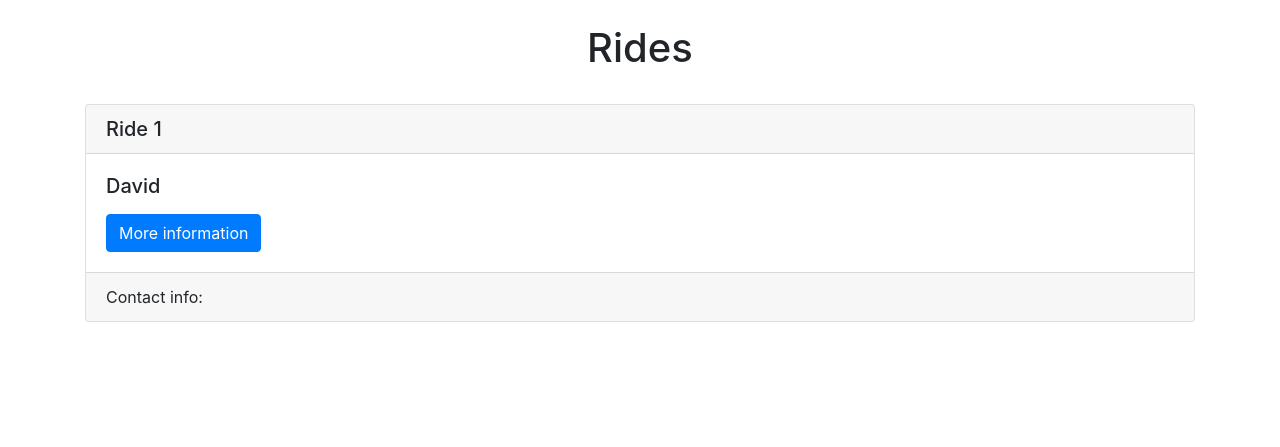
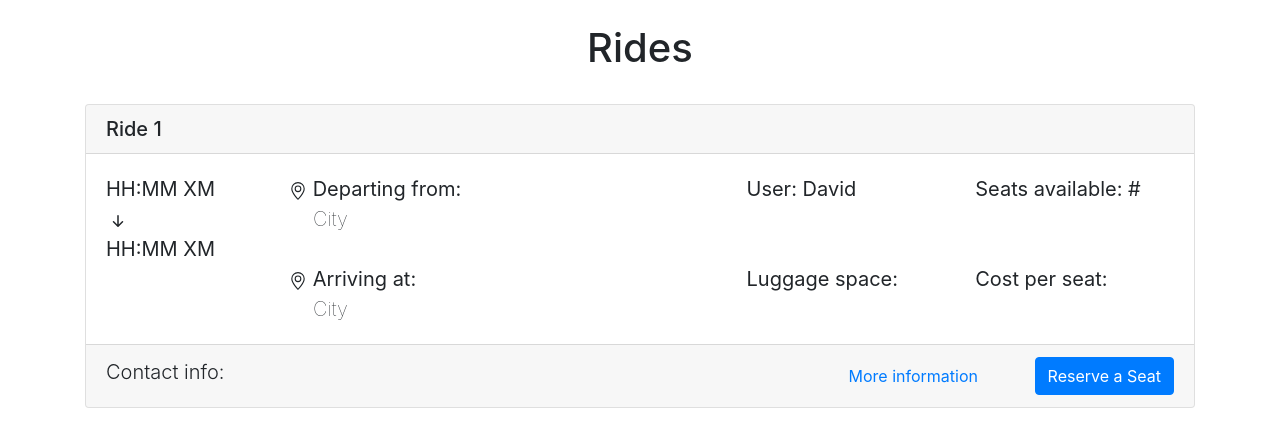
Before and after one commit to djwu25/UCSDRideshare, a Flask app: page / in a window 1280 px wide. Shown: the part 56-503 px from the top of the page. Run offline with Flask 2, Linux system fonts and the light colour scheme; a user stored in the database is signed in; data comes from the database, SQL or seed files in the repository; both versions use the stored data as it was after the commit; some libraries are stand-ins or nearby versions.

Commit message:
Added fields to ticket with placeholder values

```diff
--- a/website/templates/home.html
+++ b/website/templates/home.html
@@ -6,11 +6,93 @@
 <br />
 <div class="card">
   <h5 class="card-header">{{ post.title }}</h5>
-  <div class="card-body">
-    <h5 class="card-title">{{ user.first_name }}</h5>
-    <p class="card-text"></p>
+  <div class="card-body container fs-5">
+    <div class="row">
+      <div class="col-2">HH:MM XM</div>
+      <div class="col-5">
+        <svg
+          xmlns="http://www.w3.org/2000/svg"
+          width="18"
+          height="18"
+          fill="currentColor"
+          class="bi bi-geo-alt"
+          viewBox="0 0 16 16"
+        >
+          <path
+            d="M12.166 8.94c-.524 1.062-1.234 2.12-1.96 3.07A31.493 31.493 0 0 1 8 14.58a31.481 31.481 0 0 1-2.206-2.57c-.726-.95-1.436-2.008-1.96-3.07C3.304 7.867 3 6.862 3 6a5 5 0 0 1 10 0c0 .862-.305 1.867-.834 2.94zM8 16s6-5.686 6-10A6 6 0 0 0 2 6c0 4.314 6 10 6 10z"
+          />
+          <path
+            d="M8 8a2 2 0 1 1 0-4 2 2 0 0 1 0 4zm0 1a3 3 0 1 0 0-6 3 3 0 0 0 0 6z"
+          />
+        </svg>
+        Departing from:
+      </div>
+      <div class="col">User: {{ user.first_name }}</div>
+      <div class="col">Seats available: #</div>
+    </div>
+    <div class="row">
+      <div class="col-2">
+        <svg
+          xmlns="http://www.w3.org/2000/svg"
+          width="24"
+          height="24"
+          fill="currentColor"
+          class="bi bi-arrow-down-short"
+          viewBox="0 0 16 16"
+        >
+          <path
+            fill-rule="evenodd"
+            d="M8 4a.5.5 0 0 1 .5.5v5.793l2.146-2.147a.5.5 0 0 1 .708.708l-3 3a.5.5 0 0 1-.708 0l-3-3a.5.5 0 1 1 .708-.708L7.5 10.293V4.5A.5.5 0 0 1 8 4z"
+          />
+        </svg>
+      </div>
+      <div class="col-5 fw-lighter ml-4">City</div>
+      <div class="col"></div>
+      <div class="col"></div>
+    </div>
+    <div class="row">
+      <div class="col-2">HH:MM XM</div>
+      <div class="col-5"></div>
+      <div class="col"></div>
+      <div class="col"></div>
+    </div>
+    <div class="row">
+      <div class="col-2"></div>
+      <div class="col-5">
+        <svg
+          xmlns="http://www.w3.org/2000/svg"
+          width="18"
+          height="18"
+          fill="currentColor"
+          class="bi bi-geo-alt"
+          viewBox="0 0 16 16"
+        >
+          <path
+            d="M12.166 8.94c-.524 1.062-1.234 2.12-1.96 3.07A31.493 31.493 0 0 1 8 14.58a31.481 31.481 0 0 1-2.206-2.57c-.726-.95-1.436-2.008-1.96-3.07C3.304 7.867 3 6.862 3 6a5 5 0 0 1 10 0c0 .862-.305 1.867-.834 2.94zM8 16s6-5.686 6-10A6 6 0 0 0 2 6c0 4.314 6 10 6 10z"
+          />
+          <path
+            d="M8 8a2 2 0 1 1 0-4 2 2 0 0 1 0 4zm0 1a3 3 0 1 0 0-6 3 3 0 0 0 0 6z"
+          />
+        </svg>
+        Arriving at:
+      </div>
+      <div class="col">Luggage space:</div>
+      <div class="col">Cost per seat:</div>
+    </div>
+    <div class="row">
+      <div class="col-2"></div>
+      <div class="col-5 fw-lighter ml-4">City</div>
+      <div class="col"></div>
+      <div class="col"></div>
+    </div>
+  </div>
+
+  <div class="card-footer">
+    <div class="row fs-5">
+      <div class="col fw-light">Contact info:</div>
+      <div class="col" align="end">
         <button
-      class="btn btn-primary"
+          class="btn btn-link"
           type="button"
           data-bs-toggle="collapse"
           data-bs-target="#collapseExample"
@@ -19,10 +101,14 @@
         >
           More information
         </button>
+      </div>
+      <div class="col-2" align="end">
+        <button class="btn btn-primary" type="button">Reserve a Seat</button>
+      </div>
+    </div>
     <div class="collapse" id="collapseExample">
       <div class="card card-body">{{ post.content }}</div>
     </div>
   </div>
-  <div class="card-footer">Contact info:</div>
 </div>
 {% endfor %} {% endblock %}
```
Also changed, not shown: website/database.db, 1 other file. Lines whose indentation alone changed are shown as unchanged.
